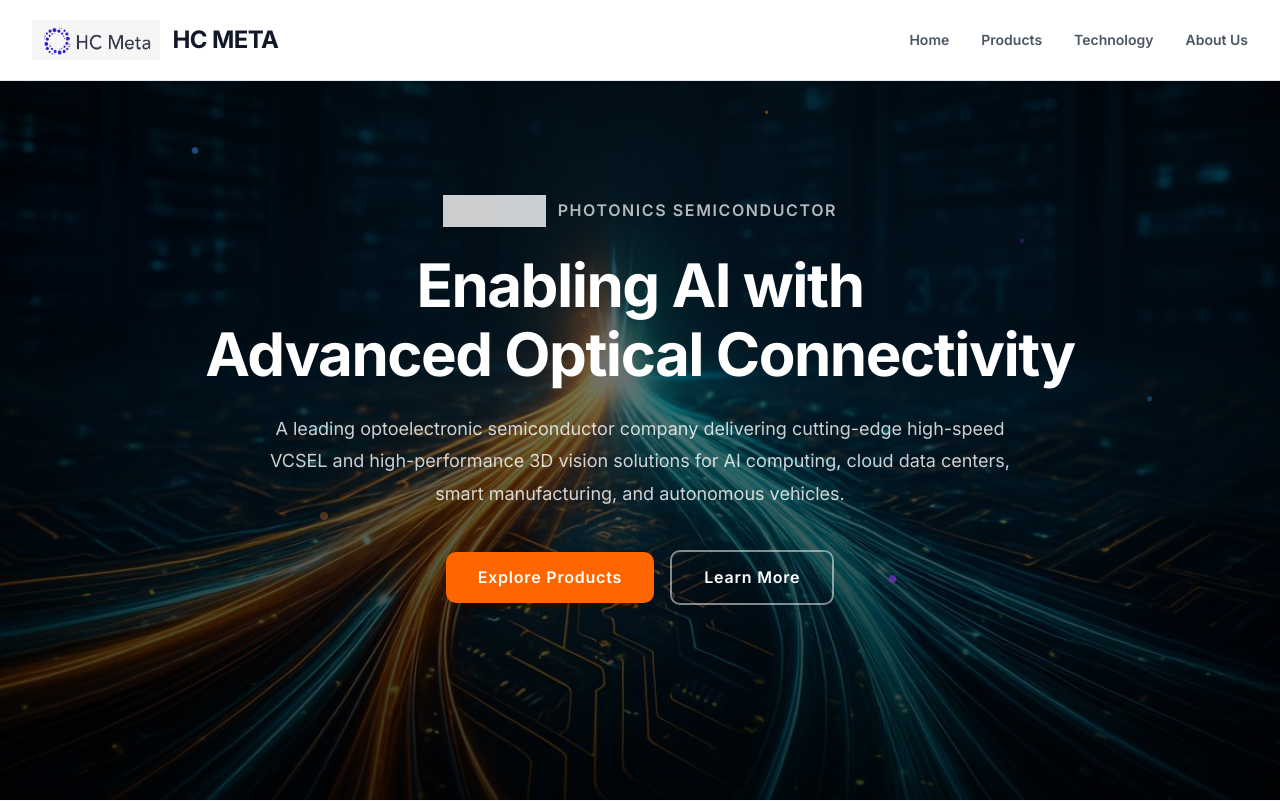
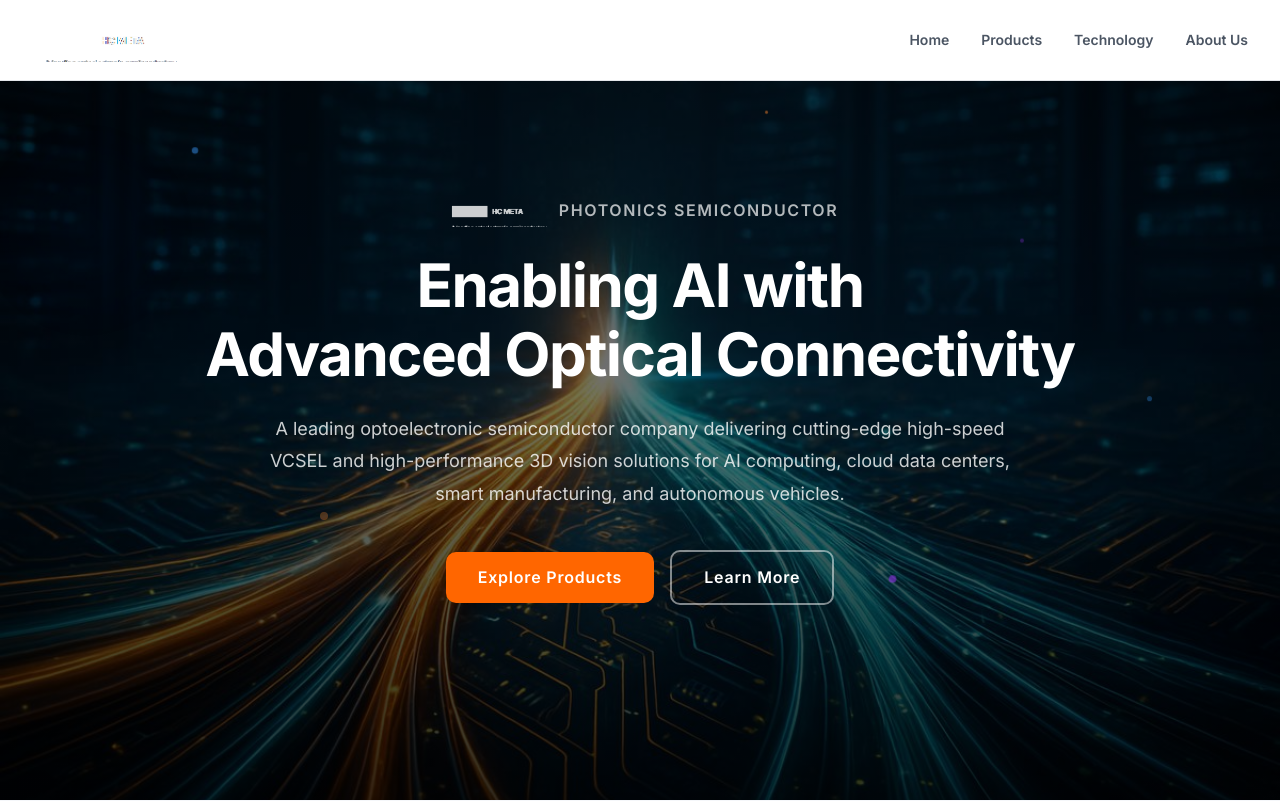
Before and after one commit to lrk52671/hcmeta3, a React (Vite) app: page / in a window 1280 px wide. Shown: the top 801 px of the page. Built offline with nearby package versions, Linux system fonts and the light colour scheme.

Commit message:
Use transparent full HC Meta logo with text, remove redundant HC META text beside it

```diff
--- a/src/components/Footer.tsx
+++ b/src/components/Footer.tsx
@@ -1,5 +1,5 @@
 import { Phone, Mail, MapPin } from "lucide-react";
-import footerLogo from "@/assets/hcmeta-logo-icon.png";
+import footerLogo from "@/assets/hcmeta-logo-full.png";
 
 const Footer = () => {
   const quickLinks = [
@@ -14,10 +14,7 @@ const Footer = () => {
       <div className="container mx-auto">
         <div className="grid grid-cols-1 md:grid-cols-2 lg:grid-cols-3 gap-10 lg:gap-8">
           <div>
-            <div className="flex items-center gap-3 mb-4">
-              <img src={footerLogo} alt="HC Meta" className="h-8 w-auto object-contain brightness-0 invert" />
-              <span className="text-xl font-bold tracking-tight font-display text-white">HC META</span>
-            </div>
+            <img src={footerLogo} alt="HC Meta" className="h-10 w-auto object-contain mb-4 brightness-0 invert" />
             <p className="text-sm leading-relaxed max-w-md mb-6 text-white/70">
               A leading optoelectronic semiconductor company delivering
               cutting-edge high-speed VCSEL and high-performance 3D vision
--- a/src/components/Hero.tsx
+++ b/src/components/Hero.tsx
@@ -1,5 +1,5 @@
 import heroBg from "@/assets/hero-bg-optical.jpg";
-import heroLogo from "@/assets/hcmeta-logo-icon.png";
+import heroLogo from "@/assets/hcmeta-logo-full.png";
 
 const Hero = () => {
   const particles = [
--- a/src/components/Navbar.tsx
+++ b/src/components/Navbar.tsx
@@ -1,6 +1,6 @@
 import { useState, useEffect } from "react";
 import { Menu, X } from "lucide-react";
-import logo from "@/assets/hcmeta-logo-icon.png";
+import logo from "@/assets/hcmeta-logo-full.png";
 
 const Navbar = () => {
   const [isScrolled, setIsScrolled] = useState(false);
@@ -35,9 +35,8 @@ const Navbar = () => {
     >
       <div className="max-w-7xl mx-auto px-6 lg:px-8">
         <div className="flex items-center justify-between h-16 lg:h-20">
-          <a href="/" className="flex items-center gap-3">
-            <img src={logo} alt="HC Meta" className="h-8 lg:h-10 w-auto object-contain" />
-            <span className="text-xl lg:text-2xl font-bold tracking-tight font-display text-text-primary">HC META</span>
+          <a href="/" className="flex items-center">
+            <img src={logo} alt="HC Meta" className="h-9 lg:h-11 w-auto object-contain" />
           </a>
 
           <div className="hidden md:flex items-center gap-8">
--- a/src/pages/Products.tsx
+++ b/src/pages/Products.tsx
@@ -5,7 +5,7 @@ import { CameraSubItem } from "@/components/CameraSubItem";
 import { DataTable, SpecTable } from "@/components/DataTable";
 import { Check } from "lucide-react";
 import uvcselWafer from "@/assets/uvcsel-array-wafer.png";
-import pageLogo from "@/assets/hcmeta-logo-icon.png";
+import pageLogo from "@/assets/hcmeta-logo-full.png";
 import { vcselProducts, uvcselParameters, uvcselArraySizes, cameraSeries, cameraSpecs } from "@/data/products";
 
 export default function Products() {
--- a/src/pages/Technology.tsx
+++ b/src/pages/Technology.tsx
@@ -1,6 +1,6 @@
 import Navbar from "@/components/Navbar";
 import Footer from "@/components/Footer";
-import pageLogo from "@/assets/hcmeta-logo-icon.png";
+import pageLogo from "@/assets/hcmeta-logo-full.png";
 
 export default function Technology() {
   return (
```
Also changed, not shown: src/assets/hcmeta-logo-full.png (added).
